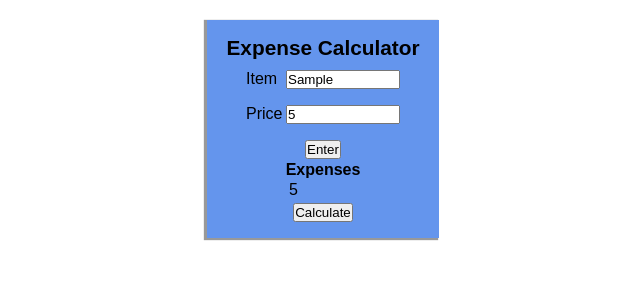
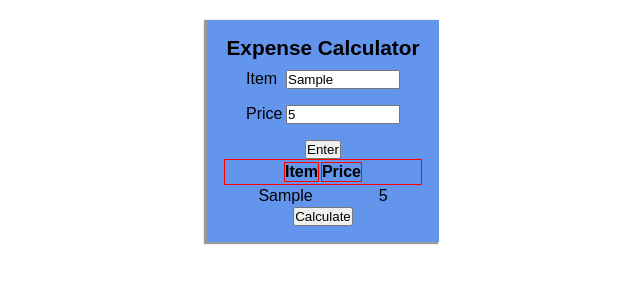
Before and after one commit to adamjralph/protojs, a website: page index.html in a window 1280 px wide. Both pictures are taken after typing "Sample", "5" into the empty fields and a click on the button "Enter". Shown: the whole page, without its empty margins (317-957 px from the left). Drawn offline with Linux system fonts and the light colour scheme.

Commit message:
item and price printinig to the interface - working

```diff
--- a/css/style.css
+++ b/css/style.css
@@ -64,8 +64,16 @@ body {
 }
 
 thead {
+  display: flex;
+  justify-content: space-evenly;
+  border: 1px red solid;
+}
+
+thead th {
   margin: auto;
+  border: 1px red solid;
 }
+
 tbody {
   display: flex;
   justify-content: center;
@@ -75,3 +83,6 @@ tbody {
 tbody tr td {
   padding: 0 2em;
 }
+tbody tr td div {
+  border: 1px red solid;
+}
--- a/index.html
+++ b/index.html
@@ -24,13 +24,14 @@
       <table id="item-list" class="item-list">
         <thead>
           <tr>
-            <th colspan="2">Expenses</th>
+            <th>Item</th>
+            <th>Price</th>
           </tr>
         </thead>
         <tbody>
           <tr id="table-display">
-            <td id="table-item" class="table-item">Item</td>
-            <td id="table-price" class="table-price">Price</td>
+            <td id="result-item" class="result-item">Item</td>
+            <td id="result-price" class="result-price">Price</td>
           </tr>
         </tbody>
       </table>
--- a/index.js
+++ b/index.js
@@ -10,17 +10,30 @@ function getInputData(e) {
   console.log('Testing');
   e.preventDefault();
 
-  const name = document.getElementById('name');
-  const price = document.getElementById('price');
+  let name = document.getElementById('name');
+  let price = document.getElementById('price');
   let tableDisplay = document.getElementById('table-display');
+
+  let resultItem = document.getElementById('result-item');
+  let resultPrice = document.getElementById('result-price');
+
+  console.log(name.value);
+  console.log(price.value);
+  console.log(resultItem);
+  console.log(resultPrice);
+  resultItem.innerText = name.value;
+  resultPrice.innerText = price.value;
 
   // Create a for each
 
-  let nameTd = document.createElement('td');
-  let priceTd = document.createElement('td');
-  tableDisplay.innerText = name.value;
-  tableDisplay.innerText = price.value;
-  tableDisplay.appendChild(nameTd, priceTd);
+  // let nameDiv = document.createElement('div');
+  // nameDiv.id = 'name-display';
+  // let nameText = document.getElementById('name-display');
+
+  // console.log(nameDiv);
+  // nameText.innerText = name.value;
+  // tableDisplay.innerText = name.value;
+  // tableDisplay.appendChild(nameTd);
 
   //   console.log(nameText);
 };
```
